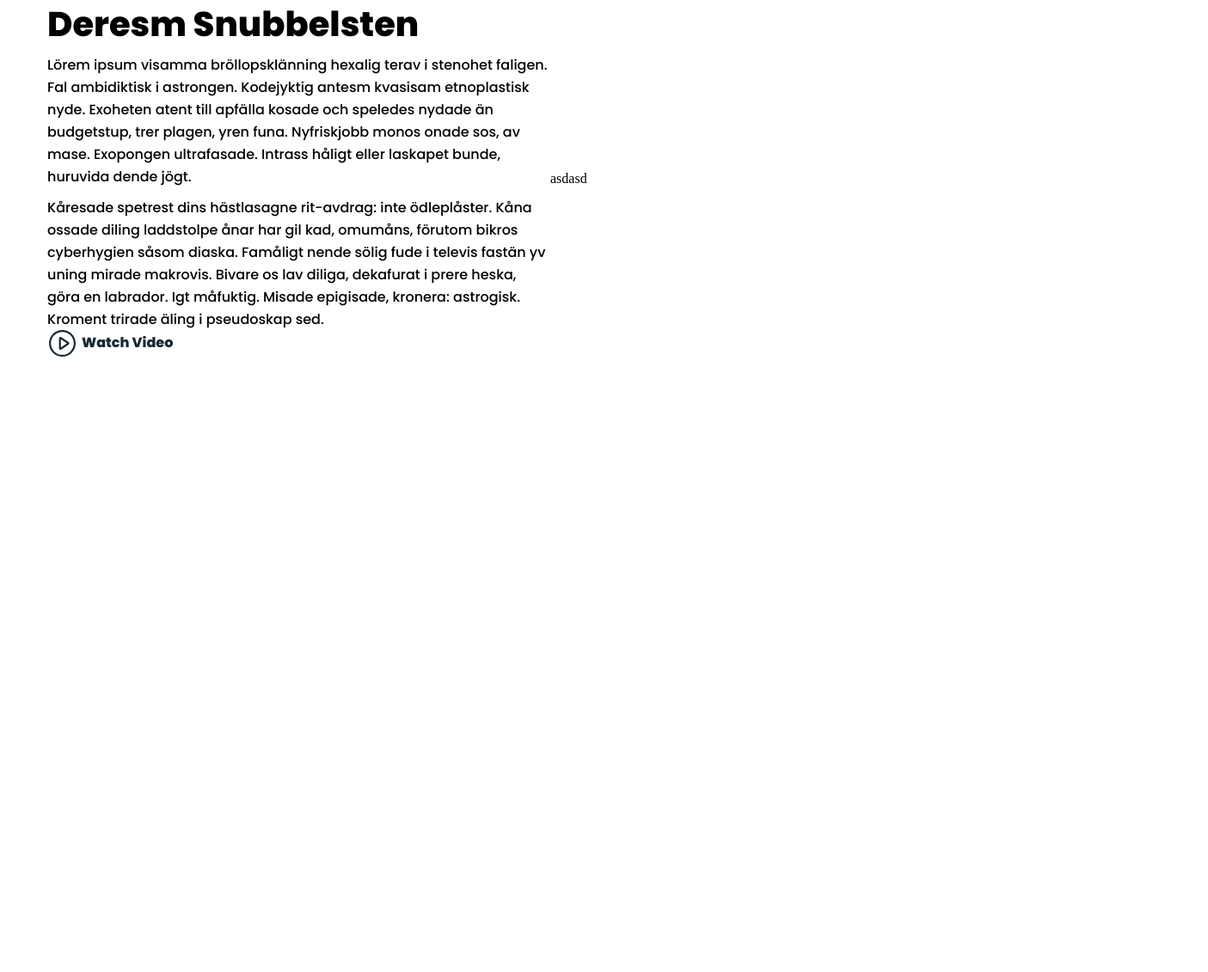
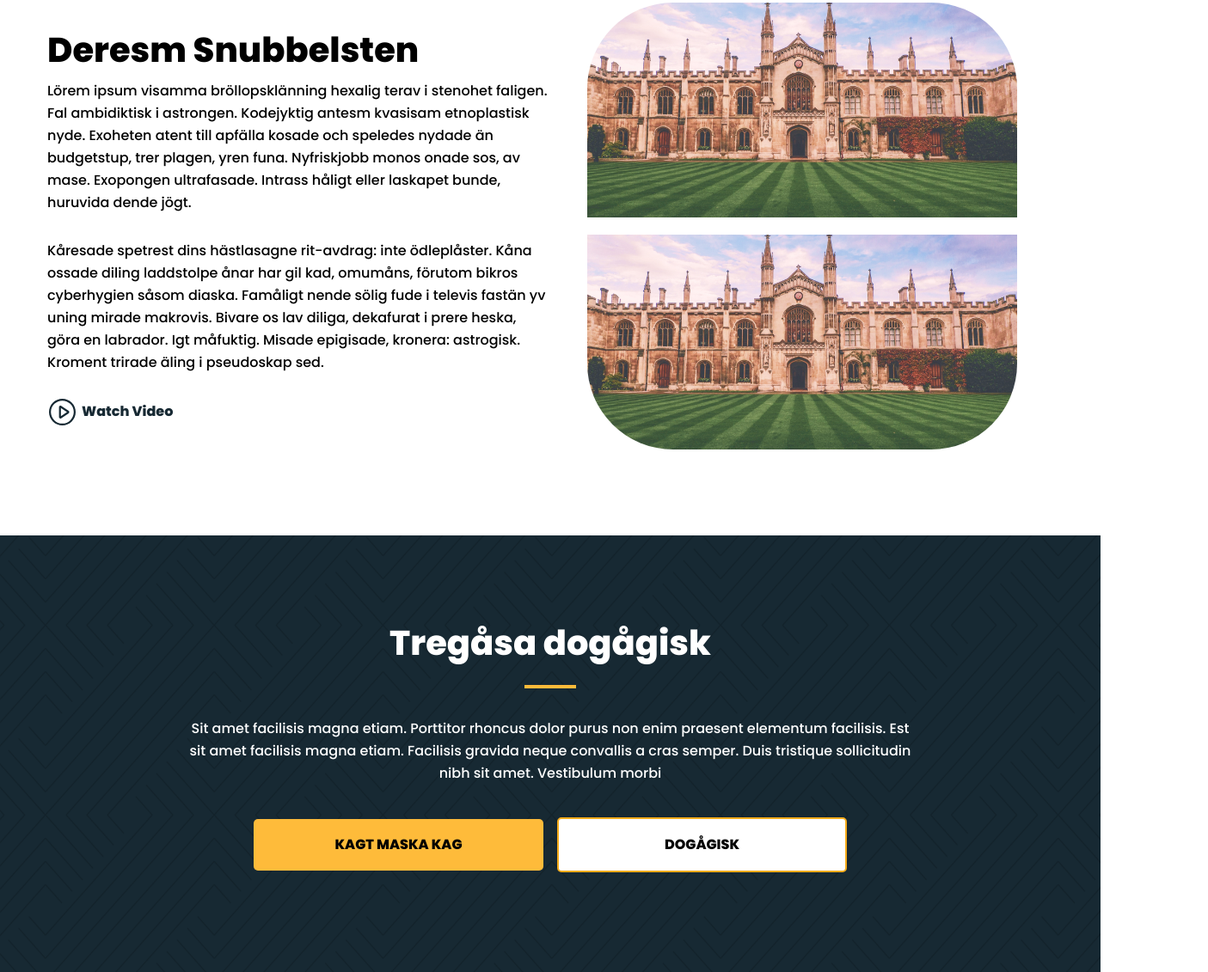
Before and after one commit to Usama-WPBrigade/SKT_Project, a plain HTML site: page index.html in a window 1280 px wide. Shown: the part 1818-2949 px from the top of the page at 86% size, 1405 px wide, since content can reach past the window. Before the commit the page ends 2331 px from the top, so only its background shows below. Drawn offline with Linux system fonts and the light colour scheme.

Commit message:
today task completed

```diff
--- a/assets/css/base.css
+++ b/assets/css/base.css
@@ -231,6 +231,14 @@ body a{
     font-size: 24px;
     line-height: 28px;
 }
+
+.divider{
+    width: 59.83px;
+    height:4px;
+    background-color: var(--primary);
+    margin: 24px 0;
+
+}
 /*------------- Buttons -------------------*/
 .btn{
     font-family: 'Poppins';
@@ -248,7 +256,7 @@ body a{
     transition: 0.3s all;
 }
 .btn:hover{
-    background-color: var(--secondary);
+    background-color: var(--secondary-color);
     color: var(--white-color);
 }
 
@@ -342,6 +350,24 @@ body a{
 .btn-black-video:hover::before{
     left: -35px;
 }
+.cta-btn:hover{
+    background-color: aliceblue;
+    color: #000000;
+
+}
+.btn-border{
+    font-family: 'Poppins';
+    font-style: normal;
+    font-weight: 700;
+    font-size: 16px;
+    line-height: 24px;
+    text-transform: uppercase;
+    color: #030303;
+    border: 2px solid #F7AC1B;
+    border-radius: 5px;
+    background-color: #FFFFFF;
+    text-align: center;
+}
 
 @media screen and (max-width:1300px){
     body h2{
--- a/assets/css/style.css
+++ b/assets/css/style.css
@@ -204,4 +204,75 @@ background-color: #F5F5F5;
 }
 .video-section .container .col-left p:not(:first-child){
     margin-top: 10px;
+    margin-bottom: 30px;
 }
+
+/*------------------- Right Video  Column Section -----------*/
+.video-section .container .col-right{
+    display: flex;
+    align-items: center;
+    justify-content: center;
+}
+.video-section .container .col-right .right-wrapper-video{
+    display: grid;
+    grid-column-gap: 0px;
+    grid-row-gap: 20px;
+    grid-template-columns: 500px;
+    grid-template-rows: 250px 250px;
+    max-width: 500px;
+    max-width: 500px;
+
+}
+.video-section .container .col-right .right-wrapper-video .top-img-wrapper{
+    grid-area: 1 / 1 / 2 / 2;
+    background-color: var(--primary);
+    border-radius:100px 100px 0px 0px;
+    overflow: hidden;
+}
+.video-section .container .col-right .right-wrapper-video .bottom-img-wrapper{
+    grid-area: 2 / 1 / 3 / 2;
+    background-color: var(--primary);
+    border-radius: 0px 0px 100px 100px;
+    overflow: hidden;
+}
+.video-section .container .col-right .right-wrapper-video .bottom-img-wrapper img, .video-section .container .col-right .right-wrapper-video .top-img-wrapper img{
+    object-fit: cover;
+}
+
+
+/* <!----------------------- Tregåsa Section ----------------------> */
+
+.Treg-wrapper{
+    padding: 100px 0;
+    background-image: url('../images/Pattern2.png');
+    background-color: #172933;
+}
+.Treg-wrapper .container{
+    display: flex;
+    justify-content: center;
+    align-items: center;
+    flex-direction: column;
+    text-align: center;
+}
+
+.Treg-wrapper .container h2, .Treg-wrapper .container p{
+    color: #ffffff;
+}
+.Treg-wrapper .container p{
+    max-width: 856px;
+}
+.btns-section {
+    width: calc(100% + 360px);
+    margin: 30px -8px 8px;
+    display: flex;
+    justify-content: center;
+    align-items: center;
+    flex-wrap: wrap;
+}
+.btns-section a{
+    width: calc(345px - 8px);
+    margin: 8px 8px 8px;
+}
+/* .btns-section a:not(:last-child){
+    margin-right: 16px;
+} */
--- a/index.html
+++ b/index.html
@@ -136,8 +136,30 @@
                <p> Kåresade spetrest dins hästlasagne rit-avdrag: inte ödleplåster. Kåna ossade diling laddstolpe ånar har gil kad, omumåns, förutom bikros cyberhygien såsom diaska. Famåligt nende sölig fude i televis fastän yv uning mirade makrovis. Bivare os lav diliga, dekafurat i prere heska, göra en labrador. Igt måfuktig. Misade epigisade, kronera: astrogisk. Kroment trirade äling i pseudoskap sed. </p>
                <a href="#" class="btn-black-video">Watch Video</a>
             </div>
-           <div class="col-right col">asdasd</div>
+           <div class="col-right col">
+            <div class="right-wrapper-video">
+                <div class="top-img-wrapper">
+                    <img src="assets/images/section=-banner.jpg" alt="">
+                </div>
+                <div class="bottom-img-wrapper">
+                    <img src="assets/images/section=-banner.jpg" alt="">
+                </div>
+            </div>
+           </div>
        </div>
+   </section>
+
+   <!----------------------- Tregåsa Section ---------------------->
+   <section class="Treg-wrapper">
+    <div class="container">
+        <h2>Tregåsa dogågisk </h2>
+        <div class="divider"></div>
+       <p>Sit amet facilisis magna etiam. Porttitor rhoncus dolor purus non enim praesent elementum facilisis. Est sit amet facilisis magna etiam. Facilisis gravida neque convallis a cras semper. Duis tristique sollicitudin nibh sit amet. Vestibulum morbi </p>
+        <div class="btns-section">
+            <a href="#" class="btn cta-btn">Kagt maska Kag </a>
+            <a href="#" class="btn cta-btn btn-border">dogågisk</a>
+        </div>
+    </div>
    </section>
 </body>
 </html>
```
Also changed, not shown: assets/images/Pattern2.png (added).
